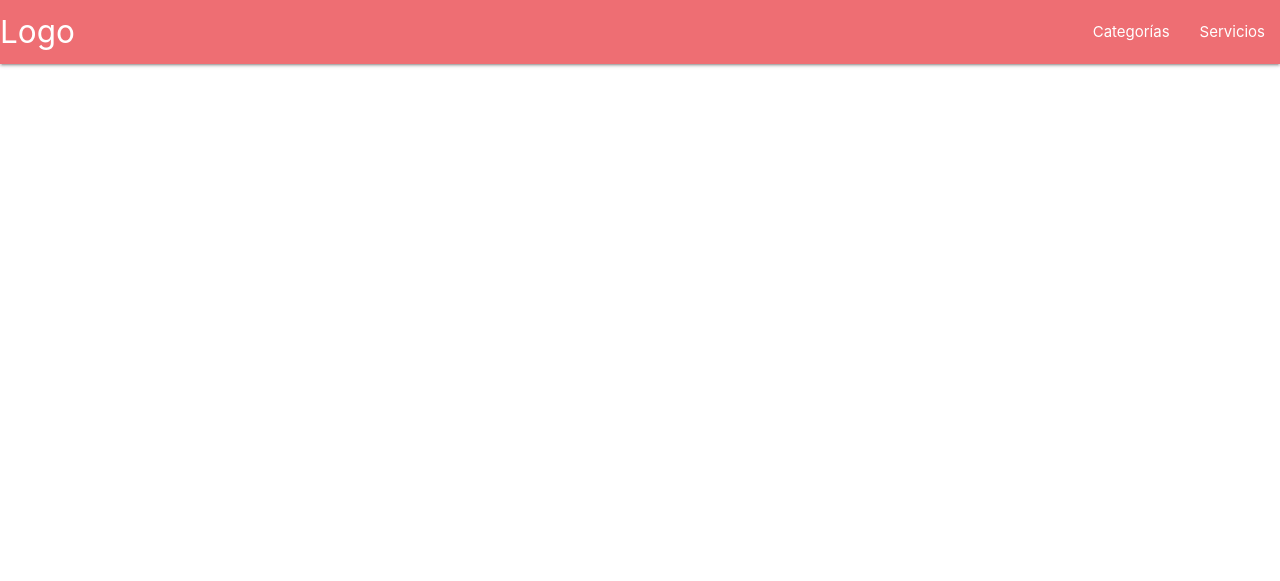
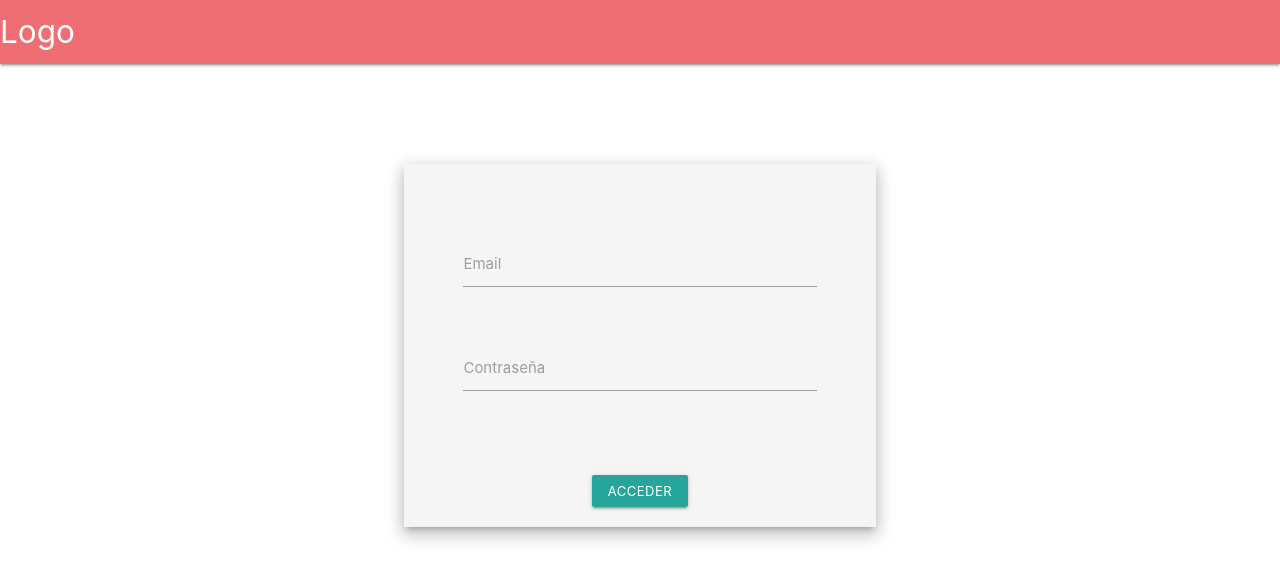
Before and after one commit to sugemeza/taller_php, a PHP site: page / in a window 1280 px wide. Shown: the top 581 px of the page. Run offline with PHP 8.4, Linux system fonts and the light colour scheme; some libraries are stand-ins or nearby versions.

Commit message:
Desastre de los puntos

```diff
--- a/Index.php
+++ b/Index.php
@@ -1,7 +1,3 @@
-<?php
-require_once('controlador/Conexion.php');
-
-?>
 <!DOCTYPE html>
 <html lang="en">
 <head>
@@ -9,46 +5,47 @@ require_once('controlador/Conexion.php');
     <meta http-equiv="X-UA-Compatible" content="IE=edge">
     <meta name="viewport" content="width=device-width, initial-scale=1.0">
     <link rel="stylesheet" href="https://cdnjs.cloudflare.com/ajax/libs/materialize/1.0.0/css/materialize.min.css">
-
     <script src="js/Funciones.js"></script>
-
     <title>Index</title>
 </head>
 <body>
 <nav>
     <div class="nav-wrapper">
-        <!--Pendiente por poner el link de index para que se regrese-->
         <a href="Index.php" class="brand-logo">Logo</a>
-        <ul id="nav-mobile" class="right hide-on-med-and-down">
-            <li><a href="Index.php?c=Categoria">Categorías</a></li>
-            <li><a href="Index.php?c=Servicio">Servicios</a></li>
-        </ul>
+        <ul id="nav-mobile" class="right hide-on-med-and-down"></ul>
     </div>
 </nav>
 
-    <!--Script y librerias-->
-    <script src="./Librerias/jQuery v3.6.0.js"></script>
-    <script src="https://cdnjs.cloudflare.com/ajax/libs/materialize/1.0.0/js/materialize.min.js"></script>
-    <script src="https://cdn.jsdelivr.net/npm/sweetalert2@10"></script>
- </body>
- </html>
-
 <?php
 
+if(!isset($_SESSION['acceso']) && !isset($_REQUEST['c']) && !isset($_REQUEST['accion'])){//Si la variable de sesion existe
+    require_once ('vista/Login.html');
+}
+else {
+    require_once ('vista/Menu.php');
+
     //Para index esto es un error forzado ¿Como lo puedo solucionar?
- if(isset($_REQUEST['c'])){ //isset determina si una variable esta vacia
-   $controller = $_REQUEST['c']."Controlador";//Variable que va a guardar el controlador
+    if (isset($_REQUEST['c'])) { //isset determina si una variable esta vacia
+        $controller = $_REQUEST['c'] . "Controlador";//Variable que va a guardar el controlador
         require_once("controlador/$controller.php");//Guardado del controlador
 
         $accion = "Index";//Acción del controlador por defecto
 
-    if(isset($_REQUEST['accion'])){
+        if (isset($_REQUEST['accion'])) {
             $accion = $_REQUEST['accion'];
         }
 
         $controlador = new $controller;//Objeto para almacenar los controladores
 
         call_user_func(array($controlador, $accion));//Llama al controlador y el método acceder
+    } else {
+        require_once('controlador/ValidarAccesoControlador.php');
     }
+}
+?>
 
- ?>
+<!--Script y librerias-->
+<script src="https://cdnjs.cloudflare.com/ajax/libs/materialize/1.0.0/js/materialize.min.js"></script>
+<script src="https://cdn.jsdelivr.net/npm/sweetalert2@10"></script>
+</body>
+</html>
--- a/modelo/CrudServicio.php
+++ b/modelo/CrudServicio.php
@@ -1,12 +1,12 @@
 <?php
-
+require_once('controlador/Conexion.php');
 class CrudServicio{
 
     //Definir constructor vacio
     public function __construct(){}
 
     public function listarServicios(){
-        $Db = Db:: Conectar();//Cadena de conexión
+        $Db = Db::Conectar();//Cadena de conexión
         $sql = $Db->query('SELECT * FROM servicios');//Definir la consulta
         $sql->execute();//Ejecución de la cosulta
         Db::CerrarConexion($Db);//Función para desonectarse de la base de datos
--- a/modelo/Servicio.php
+++ b/modelo/Servicio.php
@@ -1,6 +1,6 @@
 <?php
 
-class Servicio{
+class Servicio {
 
     //Atributos de la tabla servicio
     private $servicio_id;
--- a/vista/ListarServicio.php
+++ b/vista/ListarServicio.php
@@ -15,8 +15,8 @@ $listaServicio = $controladorPedido->listarServicios();
 
     <link rel="stylesheet" href="https://cdnjs.cloudflare.com/ajax/libs/materialize/1.0.0/css/materialize.min.css">
     <link href="https://fonts.googleapis.com/icon?family=Material+Icons" rel="stylesheet">
-    <link rel="stylesheet" href="css/style.css">
-    <script src="js/FuncionesServicio.js"></script>
+    <link rel="stylesheet" href="../css/style.css">
+    <script src="../js/Funciones.js"></script>
 
     <title>Servicio</title>
 
@@ -91,10 +91,8 @@ $listaServicio = $controladorPedido->listarServicios();
 </div>
 
 <!-- Compiled and minified JavaScript -->
-  <script src="./Librerias/jQuery v3.6.0.js"></script>
 <script src="https://cdnjs.cloudflare.com/ajax/libs/materialize/1.0.0/js/materialize.min.js"></script>
 <script src="https://cdn.jsdelivr.net/npm/sweetalert2@10"></script>
-  <script type="text/javascript" src="./js/app.js"></script>
 
 <!--Información que consegui de datatable
   <script type="application/javascript">
--- /dev/null
+++ b/vista/Login.html
@@ -0,0 +1,48 @@
+<!DOCTYPE html>
+<html lang="en">
+<head>
+    <meta charset="UTF-8">
+    <meta http-equiv="X-UA-Compatible" content="IE=edge">
+    <meta name="viewport" content="width=device-width, initial-scale=1.0">
+    <link rel="stylesheet" href="https://cdnjs.cloudflare.com/ajax/libs/materialize/1.0.0/css/materialize.min.css">
+
+    <title>Login</title>
+</head>
+<body>
+    <div class="container" align="center">
+        <form name="frmLogin" id="frmLogin" action="Index.php?c=ValidarAcceso&accion=validarAcceso" method="post">
+            <div  class="z-depth-3 y-depth-3 x-depth-3 grey green-text lighten-4 row" style="display: inline-block; padding: 32px 48px 0px 48px; border: 1px; margin-top: 100px; solid #EEE;">
+                <!--Pendiente por poner un logo
+                <img src="img/Iconoapp.png">-->
+
+                <div class="section"><i class="mdi-alert-error red-text"></i></div>
+
+                <div class='row'>
+                    <div class='input-field col s12'>
+                        <input class='validate' type="text" name='email' id='email' required />
+                        <label for='email'>Email</label>
+                    </div>
+                </div>
+                <div class='row'>
+                    <div class='input-field col m12'>
+                        <input class='validate' type='password' name='password' id='password' required />
+                        <label for='password'>Contraseña</label>
+                    </div>
+                    <label style='float: right;'>
+                        <a><b style="color: #F5F5F5;">Forgot Password?</b></a>
+                    </label>
+                </div>
+                <br/>
+                    <div class='row' align="center">
+                        <button type="submit" class="waves-effect waves-light btn-small">Acceder</button>
+                    </div>
+            </div>
+        </form>
+    </div>
+
+    <!--Script de las librerias-->
+    <script src="./Librerias/jQuery v3.6.0.js"></script>
+    <script src="https://cdnjs.cloudflare.com/ajax/libs/materialize/1.0.0/js/materialize.min.js"></script>
+    <script src="https://cdn.jsdelivr.net/npm/sweetalert2@10"></script>
+</body>
+</html>
--- /dev/null
+++ b/vista/Menu.php
@@ -0,0 +1,3 @@
+
+<li><a href="Index.php?c=Categoria">Categorías</a></li>
+<li><a href="Index.php?c=Servicio">Servicios</a></li>
```
Also changed, not shown: controlador/ValidarAccesoControlador.php (+9 -4 lines), modelo/ValidarAcceso.php (+7 -5 lines), taller_php.sql (+44 -5 lines), img/Iconoapp.png (added). Lines whose indentation alone changed are shown as unchanged.
